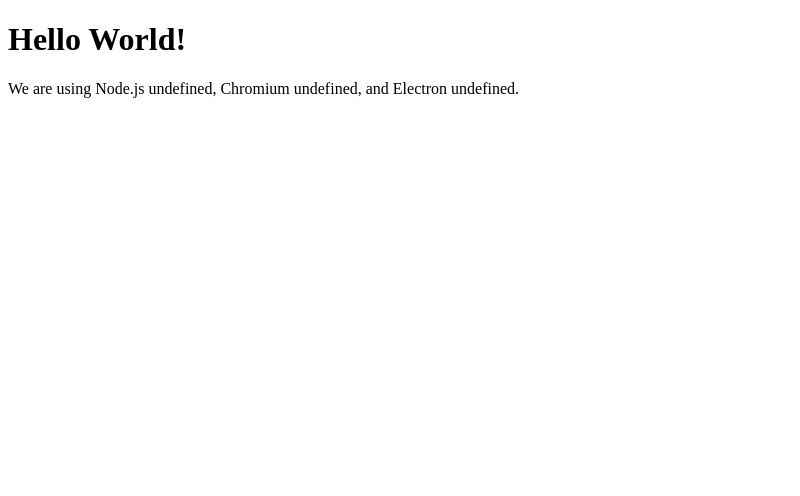
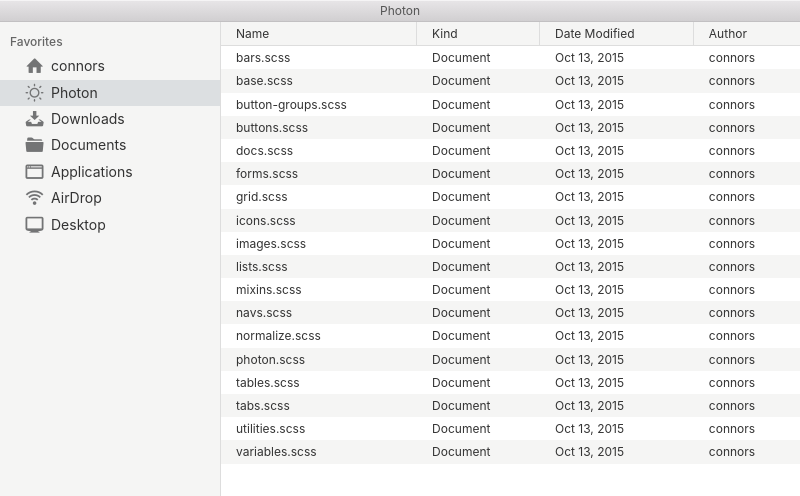
Before and after one commit to miralem-cebic/ElectronFrontPerfectBackX, an Electron app: page Frontend/app/index.html in a window 800 px wide. Shown: the top 496 px of the page. Drawn offline with Linux system fonts and the light colour scheme; no server answers.

Commit message:
First use of Electron and Photon

```diff
--- a/Frontend/app/index.html
+++ b/Frontend/app/index.html
@@ -1,19 +1,183 @@
 <!DOCTYPE html>
 <html>
   <head>
-    <meta charset="UTF-8">
-    <title>Hello World!</title>
+    <title>Photon</title>
+
+    <!-- Stylesheets -->
+    <link rel="stylesheet" href="../css/photon.min.css">
+
+    <!-- Javascript -->
+    <script src="js/menu.js" charset="utf-8"></script>
   </head>
   <body>
-    <h1>Hello World!</h1>
-    <!-- All of the Node.js APIs are available in this renderer process. -->
-    We are using Node.js <script>document.write(process.versions.node)</script>,
-    Chromium <script>document.write(process.versions.chrome)</script>,
-    and Electron <script>document.write(process.versions.electron)</script>.
+    <div class="window">
+
+      <!-- .toolbar-header sits at the top of your app -->
+      <header class="toolbar toolbar-header">
+        <h1 class="title">Photon</h1>
+      </header>
+
+      <!-- Your app's content goes inside .window-content -->
+      <div class="window-content">
+        <div class="pane-group">
+          <div class="pane pane-sm sidebar">
+            <nav class="nav-group">
+              <h5 class="nav-group-title">Favorites</h5>
+              <span class="nav-group-item">
+                <span class="icon icon-home"></span>
+                connors
+              </span>
+              <span class="nav-group-item active">
+                <span class="icon icon-light-up"></span>
+                Photon
+              </span>
+              <span class="nav-group-item">
+                <span class="icon icon-download"></span>
+                Downloads
+              </span>
+              <span class="nav-group-item">
+                <span class="icon icon-folder"></span>
+                Documents
+              </span>
+              <span class="nav-group-item">
+                <span class="icon icon-window"></span>
+                Applications
+              </span>
+              <span class="nav-group-item">
+                <span class="icon icon-signal"></span>
+                AirDrop
+              </span>
+              <span class="nav-group-item">
+                <span class="icon icon-monitor"></span>
+                Desktop
+              </span>
+            </nav>
+          </div>
+
+          <div class="pane">
+            <table class="table-striped">
+              <thead>
+                <tr>
+                  <th>Name</th>
+                  <th>Kind</th>
+                  <th>Date Modified</th>
+                  <th>Author</th>
+                </tr>
+              </thead>
+              <tbody>
+                <tr>
+                  <td>bars.scss</td>
+                  <td>Document</td>
+                  <td>Oct 13, 2015</td>
+                  <td>connors</td>
+                </tr>
+                <tr>
+                  <td>base.scss</td>
+                  <td>Document</td>
+                  <td>Oct 13, 2015</td>
+                  <td>connors</td>
+                </tr>
+                <tr>
+                  <td>button-groups.scss</td>
+                  <td>Document</td>
+                  <td>Oct 13, 2015</td>
+                  <td>connors</td>
+                </tr>
+                <tr>
+                  <td>buttons.scss</td>
+                  <td>Document</td>
+                  <td>Oct 13, 2015</td>
+                  <td>connors</td>
+                </tr>
+                <tr>
+                  <td>docs.scss</td>
+                  <td>Document</td>
+                  <td>Oct 13, 2015</td>
+                  <td>connors</td>
+                </tr>
+                <tr>
+                  <td>forms.scss</td>
+                  <td>Document</td>
+                  <td>Oct 13, 2015</td>
+                  <td>connors</td>
+                </tr>
+                <tr>
+                  <td>grid.scss</td>
+                  <td>Document</td>
+                  <td>Oct 13, 2015</td>
+                  <td>connors</td>
+                </tr>
+                <tr>
+                  <td>icons.scss</td>
+                  <td>Document</td>
+                  <td>Oct 13, 2015</td>
+                  <td>connors</td>
+                </tr>
+                <tr>
+                  <td>images.scss</td>
+                  <td>Document</td>
+                  <td>Oct 13, 2015</td>
+                  <td>connors</td>
+                </tr>
+                <tr>
+                  <td>lists.scss</td>
+                  <td>Document</td>
+                  <td>Oct 13, 2015</td>
+                  <td>connors</td>
+                </tr>
+                <tr>
+                  <td>mixins.scss</td>
+                  <td>Document</td>
+                  <td>Oct 13, 2015</td>
+                  <td>connors</td>
+                </tr>
+                <tr>
+                  <td>navs.scss</td>
+                  <td>Document</td>
+                  <td>Oct 13, 2015</td>
+                  <td>connors</td>
+                </tr>
+                <tr>
+                  <td>normalize.scss</td>
+                  <td>Document</td>
+                  <td>Oct 13, 2015</td>
+                  <td>connors</td>
+                </tr>
+                <tr>
+                  <td>photon.scss</td>
+                  <td>Document</td>
+                  <td>Oct 13, 2015</td>
+                  <td>connors</td>
+                </tr>
+                <tr>
+                  <td>tables.scss</td>
+                  <td>Document</td>
+                  <td>Oct 13, 2015</td>
+                  <td>connors</td>
+                </tr>
+                <tr>
+                  <td>tabs.scss</td>
+                  <td>Document</td>
+                  <td>Oct 13, 2015</td>
+                  <td>connors</td>
+                </tr>
+                <tr>
+                  <td>utilities.scss</td>
+                  <td>Document</td>
+                  <td>Oct 13, 2015</td>
+                  <td>connors</td>
+                </tr>
+                <tr>
+                  <td>variables.scss</td>
+                  <td>Document</td>
+                  <td>Oct 13, 2015</td>
+                  <td>connors</td>
+                </tr>
+              </tbody>
+            </table>
+          </div>
+        </div>
+      </div>
+    </div>
   </body>
-
-  <script>
-    // You can also require other files to run in this process
-    require('./renderer.js')
-  </script>
 </html>
--- a/Frontend/app/package.json
+++ b/Frontend/app/package.json
@@ -1,7 +1,7 @@
 {
   "name": "electron-quick-start",
   "version": "1.0.0",
-  "description": "A minimal Electron application",
+  "description": "A minimal Electron application using Photon for style",
   "main": "main.js",
   "scripts": {
     "start": "electron ."
@@ -14,8 +14,8 @@
     "tutorial",
     "demo"
   ],
-  "author": "GitHub",
-  "license": "CC0-1.0",
+  "author": "Miralem Cebic",
+  "license": "-",
   "devDependencies": {
     "electron": "~1.6.2"
   }
```
Also changed, not shown: 1 other file.
